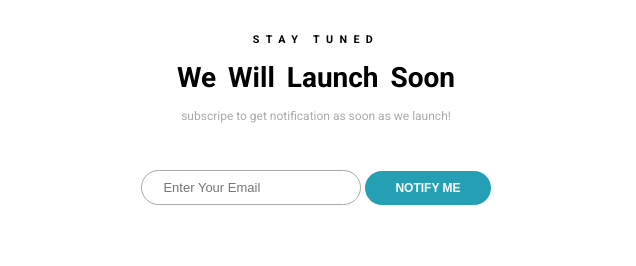
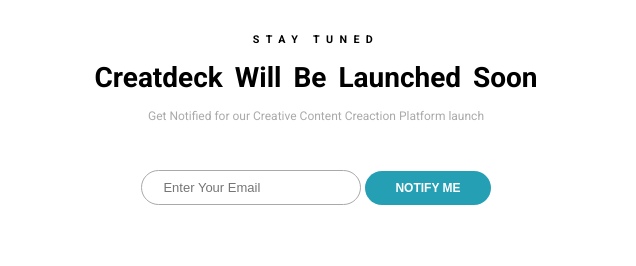
Before and after one commit to eslamabdo164/comingSoonPage, a plain HTML site: page dist/index.html in a window 1280 px wide. Shown: the part 195-461 px from the top of the page, 644-1280 px from the left. Drawn offline with Linux system fonts and the light colour scheme; files whose address does not match are found by name.

Commit message:
for deploy

```diff
--- a/index.html
+++ b/dist/index.html
@@ -29,8 +29,8 @@
         <div id="main" class="center">
             <img id="logo" src="images/logo.png" />
             <h6>stay tuned</h6>
-            <h1>we Will launch soon</h1>
-            <p>subscripe to get notification as soon as we launch!</p>
+            <h1> Creatdeck Will be launched soon</h1>
+            <p> Get Notified for our Creative Content Creaction Platform launch</p>
             <form>
                 <input type="email" placeholder="Enter Your Email" />
                 <button>Notify Me </button>
```
Also changed, not shown: dist/images/icons/facebook.png (renamed from images/icons/facebook.png), dist/images/icons/instagram.png (renamed from images/icons/instagram.png), dist/images/icons/twitter.png (renamed from images/icons/twitter.png), dist/images/icons/youtube.png (renamed from images/icons/youtube.png), dist/images/logo.png (renamed from images/logo.png), dist/script.js (renamed from script.js), dist/style.css (renamed from style.css), 2 other files.
